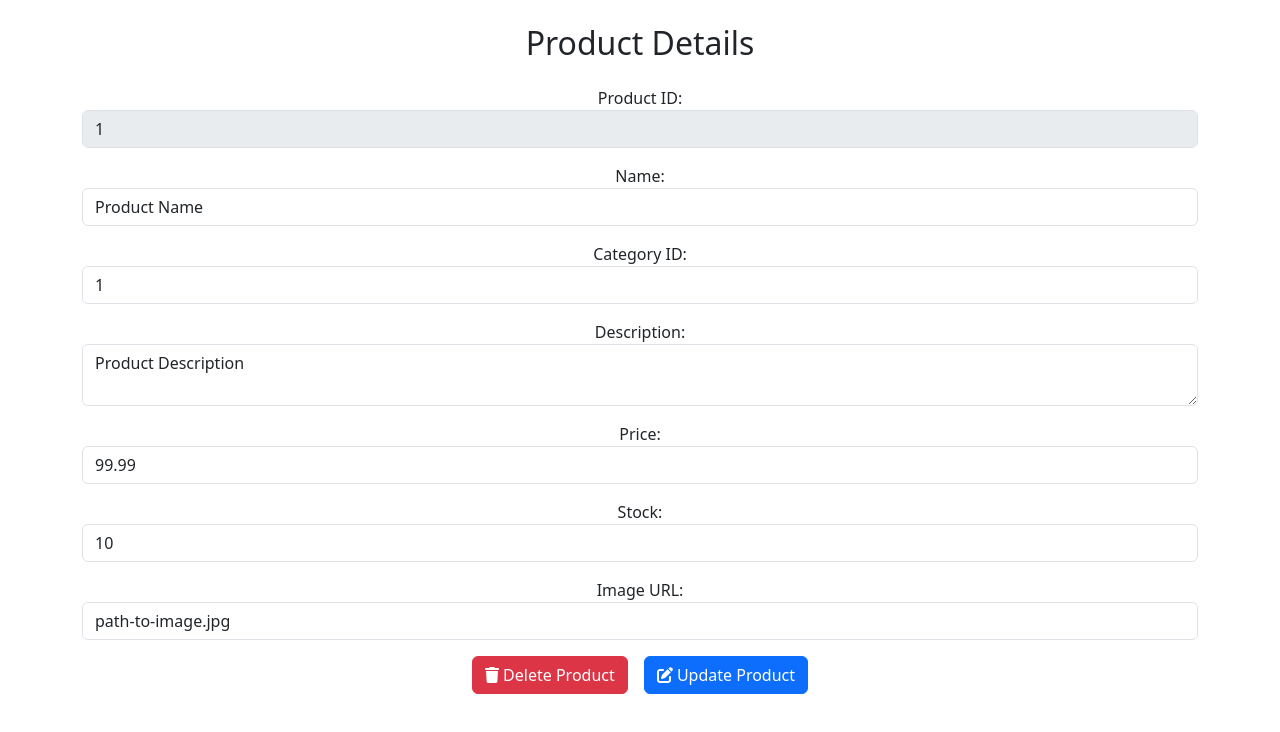
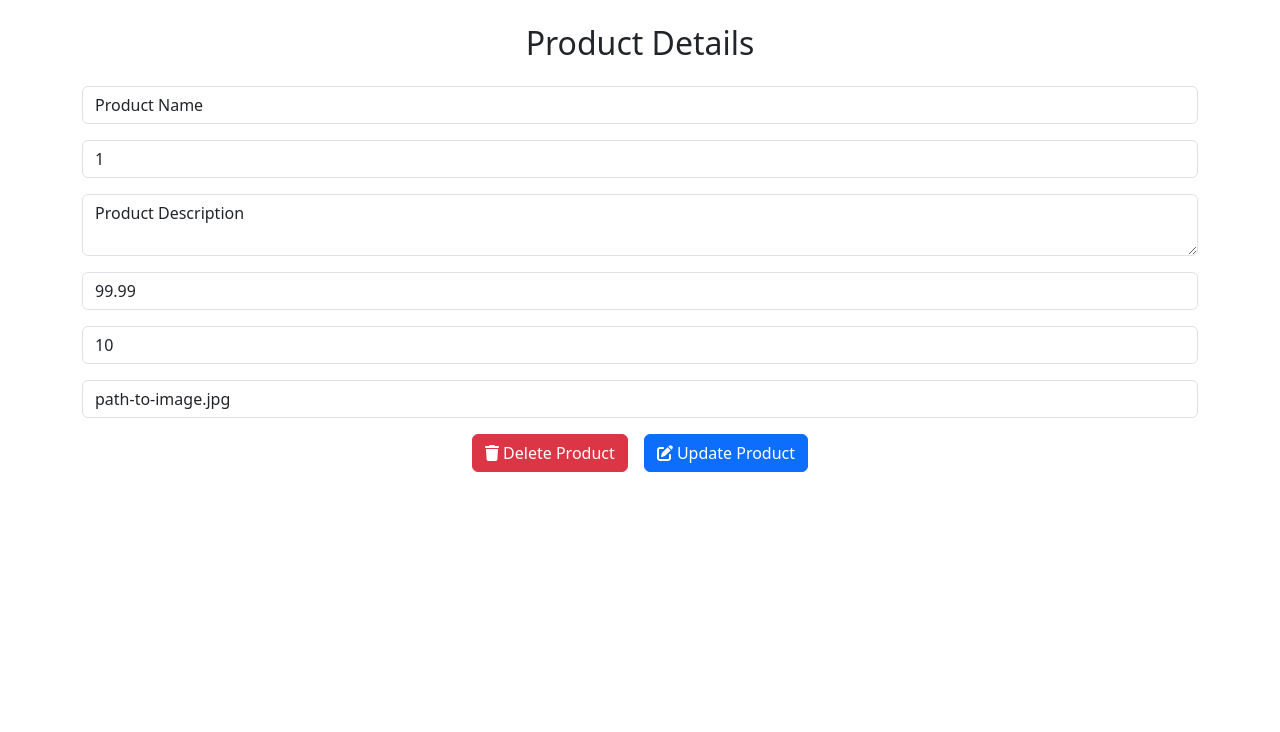
Before and after one commit to MGTheTrain/e-commerce-service, an Angular app in the folder frontend/e-commerce-service/: page /products/1 in a window 1280 px wide. Shown: the top 732 px of the page. Built offline with nearby package versions, Linux system fonts and the light colour scheme.

Commit message:
utilize placeholders over labels

```diff
--- a/frontend/e-commerce-service/src/app/components/product-management/product-detail/product-detail.component.html
+++ b/frontend/e-commerce-service/src/app/components/product-management/product-detail/product-detail.component.html
@@ -1,33 +1,26 @@
 <div class="container mt-4">
     <h2 class="text-center mb-4">Product Details</h2>
     <form (ngSubmit)="onDelete()" class="text-center">
+      <!-- <div class="form-group mb-3">
+        <input type="text" class="form-control" id="productID" name="productID" [(ngModel)]="product.productID" disabled>
+      </div> -->
       <div class="form-group mb-3">
-        <label for="productID">Product ID:</label>
-        <input type="text" class="form-control" id="productID" name="productID" [(ngModel)]="product.productID" disabled>
+        <input type="text" placeholder="Product Name" class="form-control" id="name" name="name" [(ngModel)]="product.name">
       </div>
       <div class="form-group mb-3">
-        <label for="name">Name:</label>
-        <input type="text" class="form-control" id="name" name="name" [(ngModel)]="product.name">
+        <input type="text" placeholder="Category ID" class="form-control" id="categoryID" name="categoryID" [(ngModel)]="product.categoryID">
       </div>
       <div class="form-group mb-3">
-        <label for="categoryID">Category ID:</label>
-        <input type="text" class="form-control" id="categoryID" name="categoryID" [(ngModel)]="product.categoryID">
+        <textarea placeholder="Description" class="form-control" id="description" name="description" [(ngModel)]="product.description"></textarea>
       </div>
       <div class="form-group mb-3">
-        <label for="description">Description:</label>
-        <textarea class="form-control" id="description" name="description" [(ngModel)]="product.description"></textarea>
+        <input type="number" placeholder="Price" class="form-control" id="price" name="price" [(ngModel)]="product.price">
       </div>
       <div class="form-group mb-3">
-        <label for="price">Price:</label>
-        <input type="number" class="form-control" id="price" name="price" [(ngModel)]="product.price">
+        <input type="number" placeholder="Stock" class="form-control" id="stock" name="stock" [(ngModel)]="product.stock">
       </div>
       <div class="form-group mb-3">
-        <label for="stock">Stock:</label>
-        <input type="number" class="form-control" id="stock" name="stock" [(ngModel)]="product.stock">
-      </div>
-      <div class="form-group mb-3">
-        <label for="imageUrl">Image URL:</label>
-        <input type="text" class="form-control" id="imageUrl" name="imageUrl" [(ngModel)]="product.imageUrl">
+        <input type="text" placeholder="Image URL" class="form-control" id="imageUrl" name="imageUrl" [(ngModel)]="product.imageUrl">
       </div>
       <div class="form-group mb-4">
         <button type="submit" class="btn btn-danger">
```
